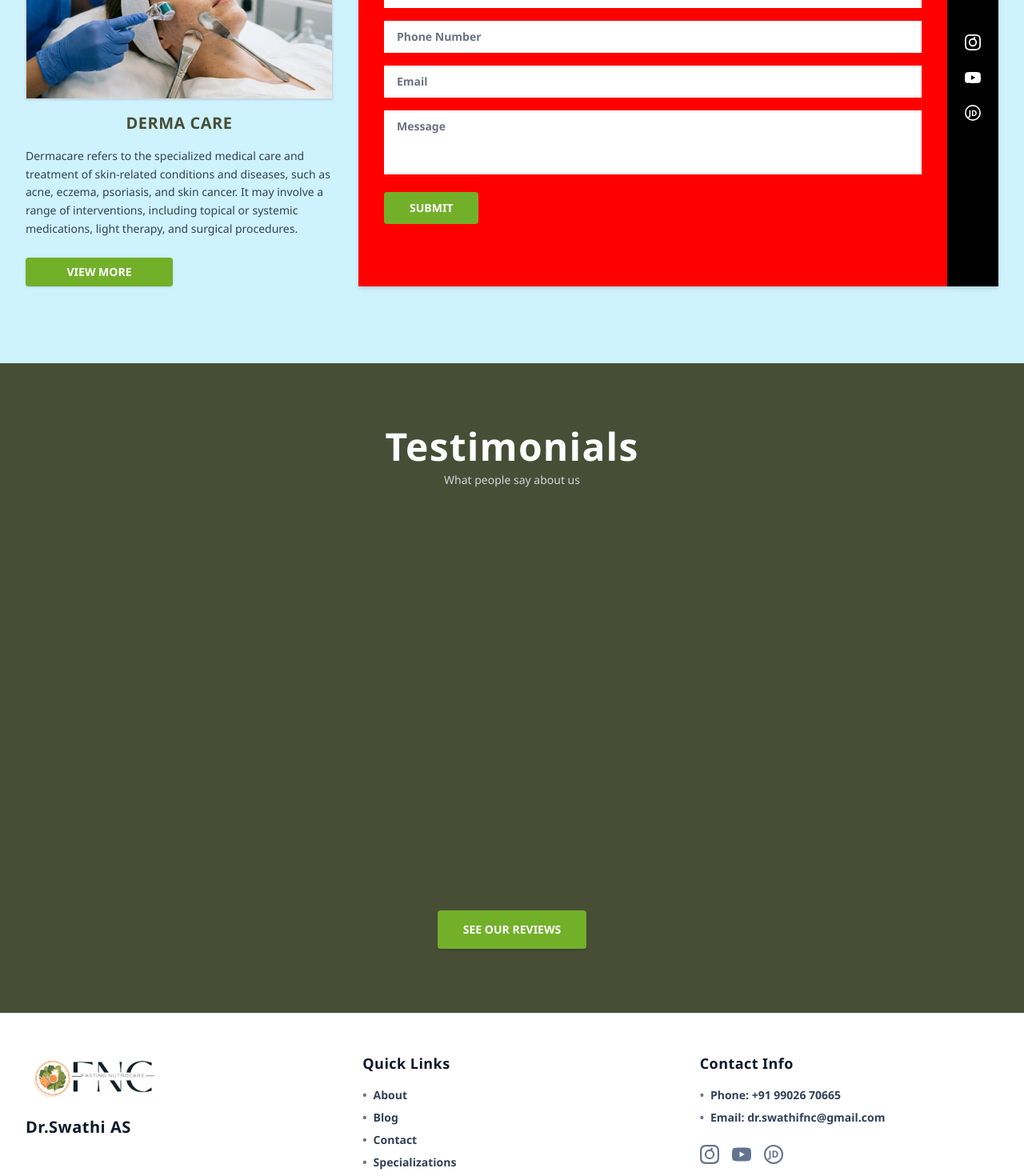
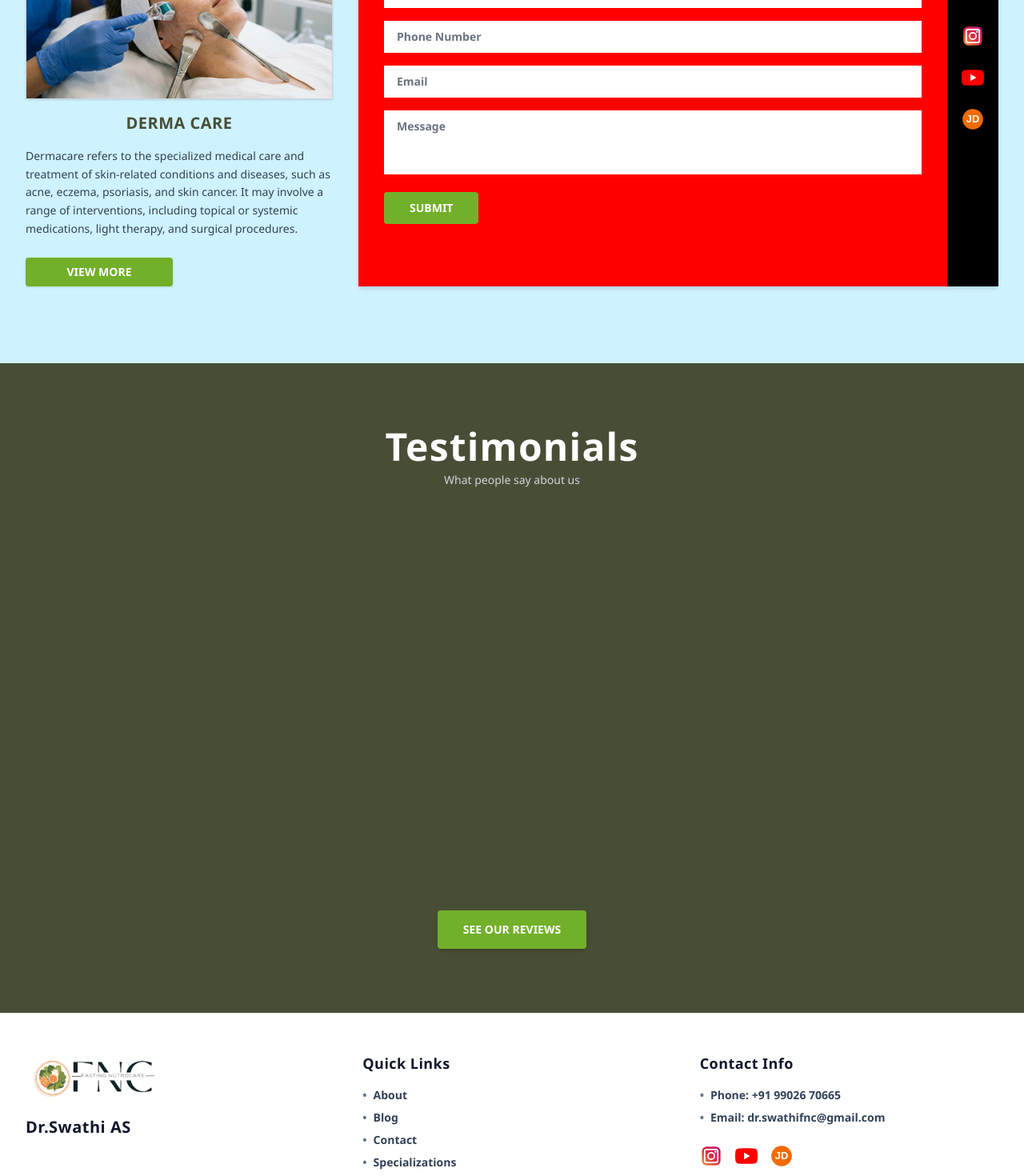
Before and after one commit to moula2002/FNC-Website, a React (Vite) app: page / in a window 1280 px wide. Shown: the part 3860-5330 px from the top of the page at 80% size. Built offline with nearby package versions, Linux system fonts and the light colour scheme.

Commit message:
Updated social icons to colorful brand SVGs

```diff
--- a/src/components/Footer.jsx
+++ b/src/components/Footer.jsx
@@ -91,16 +91,33 @@ export default function Footer({ setActiveTab }) {
 
             {/* Social Media Icons */}
             <div className="mt-6 flex items-center justify-center md:justify-start gap-4">
-              <a href="https://www.instagram.com/fastingnutrocare/" target="_blank" rel="noopener noreferrer" className="text-slate-500 hover:text-[#72b02a] transition-colors" aria-label="Instagram">
-                <svg fill="currentColor" viewBox="0 0 24 24" className="w-6 h-6"><path d="M12 2.163c3.204 0 3.584.012 4.85.07 3.252.148 4.771 1.691 4.919 4.919.058 1.265.069 1.645.069 4.849 0 3.205-.012 3.584-.069 4.849-.149 3.225-1.664 4.771-4.919 4.919-1.266.058-1.644.07-4.85.07-3.204 0-3.584-.012-4.849-.07-3.26-.149-4.771-1.699-4.919-4.92-.058-1.265-.07-1.644-.07-4.849 0-3.204.013-3.583.07-4.849.149-3.227 1.664-4.771 4.919-4.919 1.266-.057 1.645-.069 4.849-.069zM12 0C8.741 0 8.333.014 7.053.072 2.695.272.273 2.69.073 7.052.014 8.333 0 8.741 0 12c0 3.259.014 3.668.072 4.948.2 4.358 2.618 6.78 6.98 6.98C8.333 23.986 8.741 24 12 24c3.259 0 3.668-.014 4.948-.072 4.354-.2 6.782-2.618 6.979-6.98.059-1.28.073-1.689.073-4.948 0-3.259-.014-3.667-.072-4.947-.196-4.354-2.617-6.78-6.979-6.98C15.668.014 15.259 0 12 0zm0 5.838a6.162 6.162 0 100 12.324 6.162 6.162 0 000-12.324zM12 16a4 4 0 110-8 4 4 0 010 8zm3.98-10.869a1.44 1.44 0 11-2.88 0 1.44 1.44 0 012.88 0z"/></svg>
+              <a href="https://www.instagram.com/fastingnutrocare/" target="_blank" rel="noopener noreferrer" className="hover:opacity-80 transition-opacity" aria-label="Instagram">
+                <svg viewBox="0 0 24 24" className="w-7 h-7">
+                  <defs>
+                    <linearGradient id="ig-grad-footer" x1="0%" y1="100%" x2="100%" y2="0%">
+                      <stop offset="0%" stopColor="#f09433" />
+                      <stop offset="25%" stopColor="#e6683c" />
+                      <stop offset="50%" stopColor="#dc2743" />
+                      <stop offset="75%" stopColor="#cc2366" />
+                      <stop offset="100%" stopColor="#bc1888" />
+                    </linearGradient>
+                  </defs>
+                  <rect x="2" y="2" width="20" height="20" rx="5" fill="url(#ig-grad-footer)" />
+                  <path fill="none" stroke="white" strokeWidth="1.5" d="M7 5h10a2 2 0 012 2v10a2 2 0 01-2 2H7a2 2 0 01-2-2V7a2 2 0 012-2z" />
+                  <circle cx="12" cy="12" r="3.5" fill="none" stroke="white" strokeWidth="1.5" />
+                  <circle cx="16.5" cy="7.5" r="1" fill="white" />
+                </svg>
               </a>
-              <a href="https://www.youtube.com/@DrSwathiASAyurvedictips" target="_blank" rel="noopener noreferrer" className="text-slate-500 hover:text-[#72b02a] transition-colors" aria-label="YouTube">
-                <svg fill="currentColor" viewBox="0 0 24 24" className="w-6 h-6"><path d="M23.498 6.163a3.003 3.003 0 00-2.11-2.11C19.518 3.545 12 3.545 12 3.545s-7.518 0-9.388.507a3.003 3.003 0 00-2.11 2.11C0 8.033 0 12 0 12s0 3.967.502 5.837a3.003 3.003 0 002.11 2.11c1.87.507 9.388.507 9.388.507s7.518 0 9.388-.507a3.003 3.003 0 002.11-2.11C24 15.967 24 12 24 12s0-3.967-.502-5.837zM9.545 15.568V8.432L15.818 12l-6.273 3.568z" /></svg>
+              <a href="https://www.youtube.com/@DrSwathiASAyurvedictips" target="_blank" rel="noopener noreferrer" className="hover:opacity-80 transition-opacity" aria-label="YouTube">
+                <svg viewBox="0 0 24 24" className="w-7 h-7">
+                  <path fill="#FF0000" d="M23.498 6.163a3.003 3.003 0 00-2.11-2.11C19.518 3.545 12 3.545 12 3.545s-7.518 0-9.388.507a3.003 3.003 0 00-2.11 2.11C0 8.033 0 12 0 12s0 3.967.502 5.837a3.003 3.003 0 002.11 2.11c1.87.507 9.388.507 9.388.507s7.518 0 9.388-.507a3.003 3.003 0 002.11-2.11C24 15.967 24 12 24 12s0-3.967-.502-5.837z" />
+                  <path fill="#FFFFFF" d="M9.545 15.568V8.432L15.818 12l-6.273 3.568z" />
+                </svg>
               </a>
-              <a href="https://www.justdial.com/Bangalore/Fasting-Nutro-Care-Opposite-Balaji-Charitable-Trust-Subramanya-Nagar/080PXX80-XX80-250516191828-G8H4_BZDET" target="_blank" rel="noopener noreferrer" className="text-slate-500 hover:text-[#72b02a] transition-colors" aria-label="JustDial">
-                <svg fill="currentColor" viewBox="0 0 24 24" className="w-6 h-6">
-                  <circle cx="12" cy="12" r="11" fill="none" stroke="currentColor" strokeWidth="2" />
-                  <text x="50%" y="50%" textAnchor="middle" dy=".35em" fontSize="12" fontWeight="bold">JD</text>
+              <a href="https://www.justdial.com/Bangalore/Fasting-Nutro-Care-Opposite-Balaji-Charitable-Trust-Subramanya-Nagar/080PXX80-XX80-250516191828-G8H4_BZDET" target="_blank" rel="noopener noreferrer" className="hover:opacity-80 transition-opacity" aria-label="JustDial">
+                <svg viewBox="0 0 24 24" className="w-7 h-7">
+                  <circle cx="12" cy="12" r="11" fill="#f06b00" />
+                  <text x="50%" y="50%" textAnchor="middle" dy=".35em" fill="white" fontSize="11" fontWeight="bold" fontFamily="sans-serif">JD</text>
                 </svg>
               </a>
             </div>
--- a/src/pages/Home.jsx
+++ b/src/pages/Home.jsx
@@ -376,16 +376,33 @@ export default function Home({ setActiveTab, setActiveSpecialty }) {
 
               {/* Black Social Bar */}
               <div className="bg-black text-white w-full sm:w-16 flex sm:flex-col items-center justify-center gap-6 py-6 sm:py-0 shrink-0">
-                <a href="https://www.instagram.com/fastingnutrocare/" target="_blank" rel="noopener noreferrer" className="text-white hover:text-gray-300 transition-colors" aria-label="Instagram">
-                  <svg fill="currentColor" viewBox="0 0 24 24" className="w-5 h-5"><path d="M12 2.163c3.204 0 3.584.012 4.85.07 3.252.148 4.771 1.691 4.919 4.919.058 1.265.069 1.645.069 4.849 0 3.205-.012 3.584-.069 4.849-.149 3.225-1.664 4.771-4.919 4.919-1.266.058-1.644.07-4.85.07-3.204 0-3.584-.012-4.849-.07-3.26-.149-4.771-1.699-4.919-4.92-.058-1.265-.07-1.644-.07-4.849 0-3.204.013-3.583.07-4.849.149-3.227 1.664-4.771 4.919-4.919 1.266-.057 1.645-.069 4.849-.069zM12 0C8.741 0 8.333.014 7.053.072 2.695.272.273 2.69.073 7.052.014 8.333 0 8.741 0 12c0 3.259.014 3.668.072 4.948.2 4.358 2.618 6.78 6.98 6.98C8.333 23.986 8.741 24 12 24c3.259 0 3.668-.014 4.948-.072 4.354-.2 6.782-2.618 6.979-6.98.059-1.28.073-1.689.073-4.948 0-3.259-.014-3.667-.072-4.947-.196-4.354-2.617-6.78-6.979-6.98C15.668.014 15.259 0 12 0zm0 5.838a6.162 6.162 0 100 12.324 6.162 6.162 0 000-12.324zM12 16a4 4 0 110-8 4 4 0 010 8zm3.98-10.869a1.44 1.44 0 11-2.88 0 1.44 1.44 0 012.88 0z"/></svg>
+                <a href="https://www.instagram.com/fastingnutrocare/" target="_blank" rel="noopener noreferrer" className="hover:opacity-80 transition-opacity" aria-label="Instagram">
+                  <svg viewBox="0 0 24 24" className="w-7 h-7">
+                    <defs>
+                      <linearGradient id="ig-grad-home" x1="0%" y1="100%" x2="100%" y2="0%">
+                        <stop offset="0%" stopColor="#f09433" />
+                        <stop offset="25%" stopColor="#e6683c" />
+                        <stop offset="50%" stopColor="#dc2743" />
+                        <stop offset="75%" stopColor="#cc2366" />
+                        <stop offset="100%" stopColor="#bc1888" />
+                      </linearGradient>
+                    </defs>
+                    <rect x="2" y="2" width="20" height="20" rx="5" fill="url(#ig-grad-home)" />
+                    <path fill="none" stroke="white" strokeWidth="1.5" d="M7 5h10a2 2 0 012 2v10a2 2 0 01-2 2H7a2 2 0 01-2-2V7a2 2 0 012-2z" />
+                    <circle cx="12" cy="12" r="3.5" fill="none" stroke="white" strokeWidth="1.5" />
+                    <circle cx="16.5" cy="7.5" r="1" fill="white" />
+                  </svg>
                 </a>
-                <a href="https://www.youtube.com/@DrSwathiASAyurvedictips" target="_blank" rel="noopener noreferrer" className="text-white hover:text-gray-300 transition-colors" aria-label="YouTube">
-                  <svg fill="currentColor" viewBox="0 0 24 24" className="w-5 h-5"><path d="M23.498 6.163a3.003 3.003 0 00-2.11-2.11C19.518 3.545 12 3.545 12 3.545s-7.518 0-9.388.507a3.003 3.003 0 00-2.11 2.11C0 8.033 0 12 0 12s0 3.967.502 5.837a3.003 3.003 0 002.11 2.11c1.87.507 9.388.507 9.388.507s7.518 0 9.388-.507a3.003 3.003 0 002.11-2.11C24 15.967 24 12 24 12s0-3.967-.502-5.837zM9.545 15.568V8.432L15.818 12l-6.273 3.568z" /></svg>
+                <a href="https://www.youtube.com/@DrSwathiASAyurvedictips" target="_blank" rel="noopener noreferrer" className="hover:opacity-80 transition-opacity" aria-label="YouTube">
+                  <svg viewBox="0 0 24 24" className="w-7 h-7">
+                    <path fill="#FF0000" d="M23.498 6.163a3.003 3.003 0 00-2.11-2.11C19.518 3.545 12 3.545 12 3.545s-7.518 0-9.388.507a3.003 3.003 0 00-2.11 2.11C0 8.033 0 12 0 12s0 3.967.502 5.837a3.003 3.003 0 002.11 2.11c1.87.507 9.388.507 9.388.507s7.518 0 9.388-.507a3.003 3.003 0 002.11-2.11C24 15.967 24 12 24 12s0-3.967-.502-5.837z" />
+                    <path fill="#FFFFFF" d="M9.545 15.568V8.432L15.818 12l-6.273 3.568z" />
+                  </svg>
                 </a>
-                <a href="https://www.justdial.com/Bangalore/Fasting-Nutro-Care-Opposite-Balaji-Charitable-Trust-Subramanya-Nagar/080PXX80-XX80-250516191828-G8H4_BZDET" target="_blank" rel="noopener noreferrer" className="text-white hover:text-gray-300 transition-colors" aria-label="JustDial">
-                  <svg fill="currentColor" viewBox="0 0 24 24" className="w-5 h-5">
-                    <circle cx="12" cy="12" r="11" fill="none" stroke="currentColor" strokeWidth="2" />
-                    <text x="50%" y="50%" textAnchor="middle" dy=".35em" fontSize="12" fontWeight="bold">JD</text>
+                <a href="https://www.justdial.com/Bangalore/Fasting-Nutro-Care-Opposite-Balaji-Charitable-Trust-Subramanya-Nagar/080PXX80-XX80-250516191828-G8H4_BZDET" target="_blank" rel="noopener noreferrer" className="hover:opacity-80 transition-opacity" aria-label="JustDial">
+                  <svg viewBox="0 0 24 24" className="w-7 h-7">
+                    <circle cx="12" cy="12" r="11" fill="#f06b00" />
+                    <text x="50%" y="50%" textAnchor="middle" dy=".35em" fill="white" fontSize="11" fontWeight="bold" fontFamily="sans-serif">JD</text>
                   </svg>
                 </a>
               </div>
```
